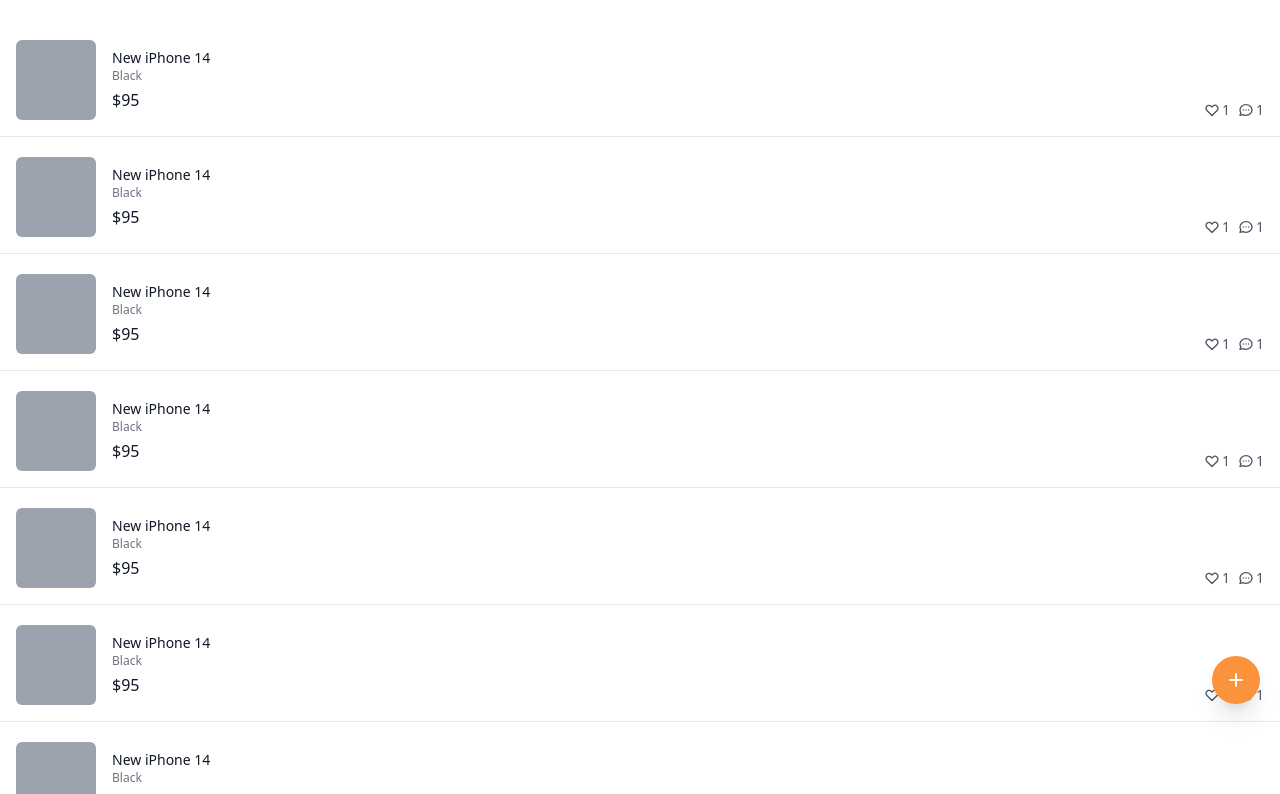
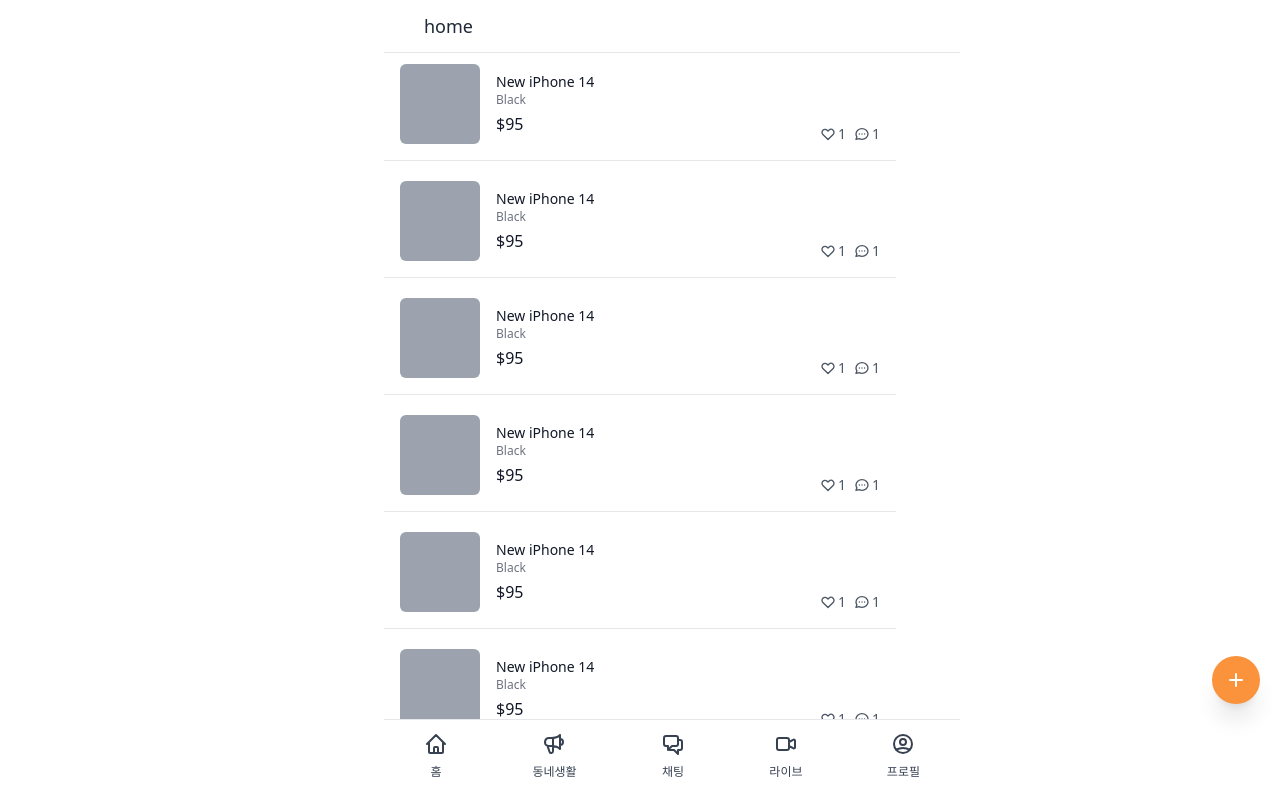
Before and after one commit to miracleSH/carrot-market-sh, a Next.js app: page / in a window 1280 px wide. Shown: the top 794 px of the page. Built offline with nearby package versions, Linux system fonts and the light colour scheme.

Commit message:
레이아웃 적용 #진행중

```diff
--- /dev/null
+++ b/components/layout.tsx
@@ -0,0 +1,86 @@
+import Link from 'next/link'
+import { useRouter } from 'next/router'
+import React from 'react'
+import { cls } from '../libs/utils'
+interface LayoutProps {
+  title?: string
+  canGoBack?: boolean
+  children: React.ReactNode
+  hasTapBar?: boolean
+}
+
+export default function Layout({ title, canGoBack, children, hasTapBar }: LayoutProps) {
+  const router = useRouter()
+  const goBack = () => {
+    router.back()
+  }
+
+  return (
+    <div>
+      <div className='bg-white w-full max-w-xl text-lg px-10 font-medium py-3 fixed text-gray-800 border-b top-0  flex items-center'>
+        {canGoBack? <button onClick={goBack}>&larr;</button> : null}
+        {title ? <span>{title}</span> : null}
+      </div>
+      <div className={cls('pt-16', hasTapBar ? 'pb-20' : '')}>{children}</div>
+      {hasTapBar ? (
+        <nav className='bg-white max-w-xl text-gray-700 border-t fixed bottom-0 w-full px-10 pb-5 pt-3 flex justify-between text-xs'>
+          <div className='flex flex-col items-center space-y-2'>
+            <svg className='w-6 h-6' fill='none' stroke='currentColor' viewBox='0 0 24 24' xmlns='http://www.w3.org/2000/svg'>
+              <path
+                strokeLinecap='round'
+                strokeLinejoin='round'
+                strokeWidth='2'
+                d='M3 12l2-2m0 0l7-7 7 7M5 10v10a1 1 0 001 1h3m10-11l2 2m-2-2v10a1 1 0 01-1 1h-3m-6 0a1 1 0 001-1v-4a1 1 0 011-1h2a1 1 0 011 1v4a1 1 0 001 1m-6 0h6'
+              ></path>
+            </svg>
+            <span>홈</span>
+          </div>
+          <div className='flex flex-col items-center space-y-2'>
+            <svg className='w-6 h-6' fill='none' stroke='currentColor' viewBox='0 0 24 24' xmlns='http://www.w3.org/2000/svg'>
+              <path
+                strokeLinecap='round'
+                strokeLinejoin='round'
+                strokeWidth='2'
+                d='M11 5.882V19.24a1.76 1.76 0 01-3.417.592l-2.147-6.15M18 13a3 3 0 100-6M5.436 13.683A4.001 4.001 0 017 6h1.832c4.1 0 7.625-1.234 9.168-3v14c-1.543-1.766-5.067-3-9.168-3H7a3.988 3.988 0 01-1.564-.317z'
+              ></path>
+            </svg>
+            <span>동네생활</span>
+          </div>
+          <div className='flex flex-col items-center space-y-2'>
+            <svg className='w-6 h-6' fill='none' stroke='currentColor' viewBox='0 0 24 24' xmlns='http://www.w3.org/2000/svg'>
+              <path
+                strokeLinecap='round'
+                strokeLinejoin='round'
+                strokeWidth='2'
+                d='M17 8h2a2 2 0 012 2v6a2 2 0 01-2 2h-2v4l-4-4H9a1.994 1.994 0 01-1.414-.586m0 0L11 14h4a2 2 0 002-2V6a2 2 0 00-2-2H5a2 2 0 00-2 2v6a2 2 0 002 2h2v4l.586-.586z'
+              ></path>
+            </svg>
+            <span>채팅</span>
+          </div>
+          <div className='flex flex-col items-center space-y-2'>
+            <svg className='w-6 h-6' fill='none' stroke='currentColor' viewBox='0 0 24 24' xmlns='http://www.w3.org/2000/svg'>
+              <path
+                strokeLinecap='round'
+                strokeLinejoin='round'
+                strokeWidth='2'
+                d='M15 10l4.553-2.276A1 1 0 0121 8.618v6.764a1 1 0 01-1.447.894L15 14M5 18h8a2 2 0 002-2V8a2 2 0 00-2-2H5a2 2 0 00-2 2v8a2 2 0 002 2z'
+              ></path>
+            </svg>
+            <span>라이브</span>
+          </div>
+          <div className='flex flex-col items-center space-y-2'>
+            <svg className='w-6 h-6' fill='none' stroke='currentColor' viewBox='0 0 24 24' xmlns='http://www.w3.org/2000/svg'>
+              <path
+                strokeLinecap='round'
+                strokeLinejoin='round'
+                strokeWidth='2'
+                d='M5.121 17.804A13.937 13.937 0 0112 16c2.5 0 4.847.655 6.879 1.804M15 10a3 3 0 11-6 0 3 3 0 016 0zm6 2a9 9 0 11-18 0 9 9 0 0118 0z'
+              ></path>
+            </svg>
+            <span>프로필</span>
+          </div>
+        </nav>
+      ) : null}
+    </div>
+  )
+}
--- /dev/null
+++ b/libs/utils.ts
@@ -0,0 +1,3 @@
+export function cls(...className: string[]) {
+  return className.join(' ')
+}
--- a/pages/_app.tsx
+++ b/pages/_app.tsx
@@ -2,7 +2,11 @@
 import type { AppProps } from 'next/app'
 
 function MyApp({ Component, pageProps }: AppProps) {
-  return <Component {...pageProps} />
+  return (
+    <div className='w-full max-w-lg mx-auto'>
+      <Component {...pageProps} />
+    </div>
+  )
 }
 
 export default MyApp
--- a/pages/enter.tsx
+++ b/pages/enter.tsx
@@ -1,8 +1,5 @@
 import { useState } from 'react'
-
-function cls(...className: string[]) {
-  return className.join(' ')
-}
+import { cls } from '../libs/utils'
 
 export default function Enter() {
   const [method, setMethod] = useState<'email' | 'phone'>('email')
--- a/pages/index.tsx
+++ b/pages/index.tsx
@@ -1,8 +1,11 @@
 import type { NextPage } from 'next'
+import Layout from '../components/layout'
+
 
 const Home: NextPage = () => {
   return (
-    <div className='flex flex-col space-y-5 py-10'>
+    <Layout title="home" hasTapBar>
+      <div className='flex flex-col space-y-5'>
       {[1, 1, 1, 1, 1, 1, 1, 1, 1, 1, 1, 1].map((_, i) => (
         <div key={i} className='flex border-b px-4 pb-4 cursor-pointer justify-between'>
           <div className='flex space-x-4'>
@@ -45,6 +48,7 @@
         </svg>
       </button>
     </div>
+    </Layout>
   )
 }
 
--- a/pages/items/[id].tsx
+++ b/pages/items/[id].tsx
@@ -1,7 +1,9 @@
 import type { NextPage } from 'next'
+import Layout from '../../components/layout'
 
 const ItemDetail: NextPage = () => {
   return (
+    <Layout canGoBack>
       <div className='px-4 py-10'>
         <div className='mb-8'>
           <div className='h-96 bg-slate-300' />
@@ -16,10 +18,10 @@
             <h1 className='text-3xl font-bold text-gray-900'>Galaxy S50</h1>
             <span className='text-3xl block mt-3 text-gray-900'>$140</span>
             <p className='text-base my-4 text-gray-700'>
-            My money&apos;s in that office, right? If she start giving me some bullshit about it ain&apos;t there, and we got to go someplace else and
-            get it, I&apos;m gonna shoot you in the head then and there. Then I&apos;m gonna shoot that bitch in the kneecaps, find out where my
-            goddamn money is. She gonna tell me too. Hey, look at me when I&apos;m talking to you, motherfucker. You listen: we go in there, and that
-            ni**a Winston or anybody else is in there, you the first motherfucker to get shot. You understand?
+              My money&apos;s in that office, right? If she start giving me some bullshit about it ain&apos;t there, and we got to go someplace else
+              and get it, I&apos;m gonna shoot you in the head then and there. Then I&apos;m gonna shoot that bitch in the kneecaps, find out where my
+              goddamn money is. She gonna tell me too. Hey, look at me when I&apos;m talking to you, motherfucker. You listen: we go in there, and
+              that ni**a Winston or anybody else is in there, you the first motherfucker to get shot. You understand?
             </p>
             <div className='flex items-center justify-between space-x-2'>
               <button className='flex-1 bg-orange-500 text-white py-3 rounded-md focus:outline-none focus:ring-2 focus:ring-offset-2 font-medium hover:bg-orange-600 focus:ring-orange-500'>
@@ -51,6 +53,7 @@
           </div>
         </div>
       </div>
+    </Layout>
   )
 }
 
--- a/pages/live/index.tsx
+++ b/pages/live/index.tsx
@@ -2,7 +2,7 @@
 
 const Live: NextPage = () => {
   return (
-    <div className="py-10 space-y-4 divide-y-2">
+    <div className="space-y-4 divide-y-2">
       {[1, 2, 3, 4, 5].map((_, index) => {
         return (
           <div className="pt-4 px-4" key={index}>
```
Lines whose indentation alone changed are shown as unchanged.
